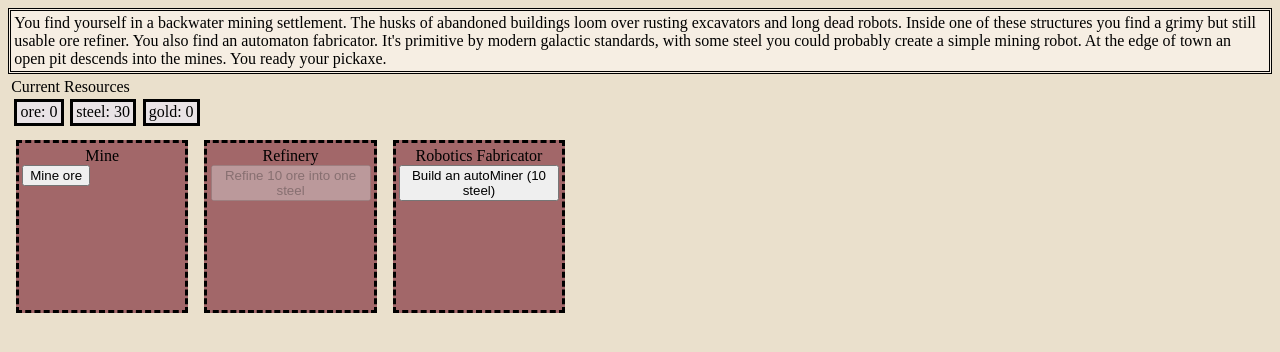
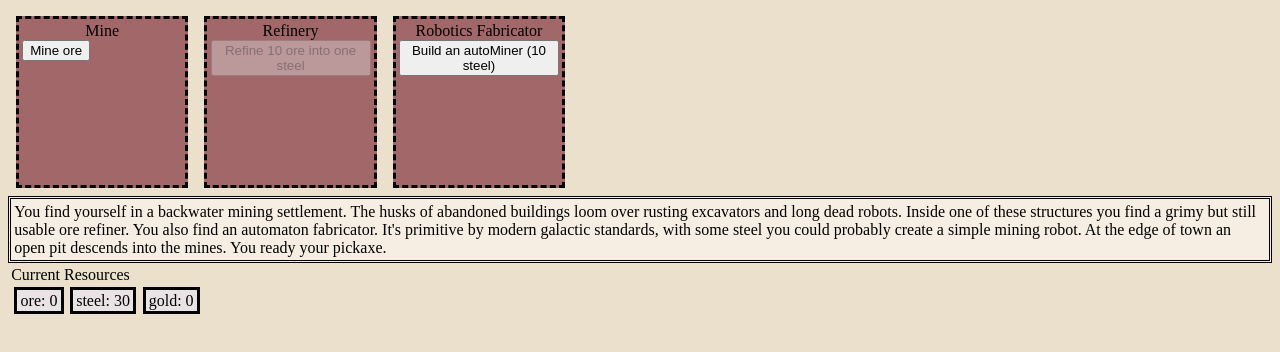
Before and after one commit to michaelwhittemore/vue-clicker-game, a Vue app: page / in a window 1280 px wide. Shown: the top 352 px of the page. Built offline with nearby package versions, Linux system fonts and the light colour scheme.

Commit message:
moved the narrative, may want to consider hard coding the height and moving it back

```diff
--- a/src/App.vue
+++ b/src/App.vue
@@ -14,14 +14,7 @@ import NarrativeText from './components/NarrativeText.vue';
 </script>
 
 <template>
-  <NarrativeText />
-  <div class="wrapper">
-    <div id="displayArea" class="flexUtility">
-      <ResourceDisplay />
-      <AutomatonDisplay />
-    </div>
-    <ExperienceBarHolder />
-    <div id="locationsHolder" class="flexUtility">
+      <div id="locationsHolder" class="flexUtility">
       <LocationComponent :location-name="'Mine'">
         <GenerateResourceButton :resource-type="'ore'" />
       </LocationComponent>
@@ -35,8 +28,14 @@ import NarrativeText from './components/NarrativeText.vue';
         <BuildAutomaton :automaton-type="'autoRefiner'" />
       </LocationComponent>
     </div>
+    <NarrativeText />
+    <div id="displayArea" class="flexUtility">
+      <ResourceDisplay />
+      <AutomatonDisplay />
+    </div>
+    <ExperienceBarHolder />
 
-  </div>
+
 
   <main>
   </main>
--- a/src/components/NarrativeText.vue
+++ b/src/components/NarrativeText.vue
@@ -1,5 +1,5 @@
 <script setup lang="ts">
-import { computed, watch, useTemplateRef } from 'vue';
+import { computed, watch, useTemplateRef, ref } from 'vue';
 import { gameStateStorage } from '@/typescript/gameStateStorage';
 
 const narrativeTriggersToText = {
@@ -16,9 +16,11 @@ const narrativeTriggersToText = {
 
 const narrativeWrapperRef = useTemplateRef('narrativeWrapper')
 
+// TODO - looks like this doesn't scroll all the way down? I assume we're creating the element after the changes - might be worth using a mutation observers?
 watch(
     () => gameStateStorage.narrativeTriggersArray,
     () => {
+        console.log(narrativeWrapperRef.value)
         if (narrativeWrapperRef.value){
             narrativeWrapperRef.value.scrollTop = narrativeWrapperRef.value.scrollHeight;
         }
@@ -26,9 +28,11 @@ watch(
     }, { deep: true }
 )
 
+
 const computedNarrativeText = computed(() => {
     return gameStateStorage.narrativeTriggersArray.map(trigger => narrativeTriggersToText[trigger])
 })
+
 </script>
 <template>
     <div ref="narrativeWrapper" id="narrativeWrapper">
@@ -52,6 +56,8 @@ const computedNarrativeText = computed(() => {
     border-style: double;
     background-color: #f6eee3;
     overflow: auto;
+    /* max-height: 10em; */
+        max-height: 5em;
 
     /* // need this to scroll, should have height or max height?*/
 }
--- a/src/typescript/gameLoop.ts
+++ b/src/typescript/gameLoop.ts
@@ -3,7 +3,6 @@ import type { StateStorageObject } from './gameStateStorage.ts'
 
 const initGameLoop = (gameStateStorage: StateStorageObject, interval: number = 1000) => {
     const executeGameTick = () => {
-        // console.log('gameStateStorage:', gameStateStorage)
         // todo - make this fire less often, in general we will need a rate
         // Assignments make it easier to write without access three deep props - remember these
         // are read-only this way
```
Also changed, not shown: 1 other file (tests, documents, lock files or other folders).
